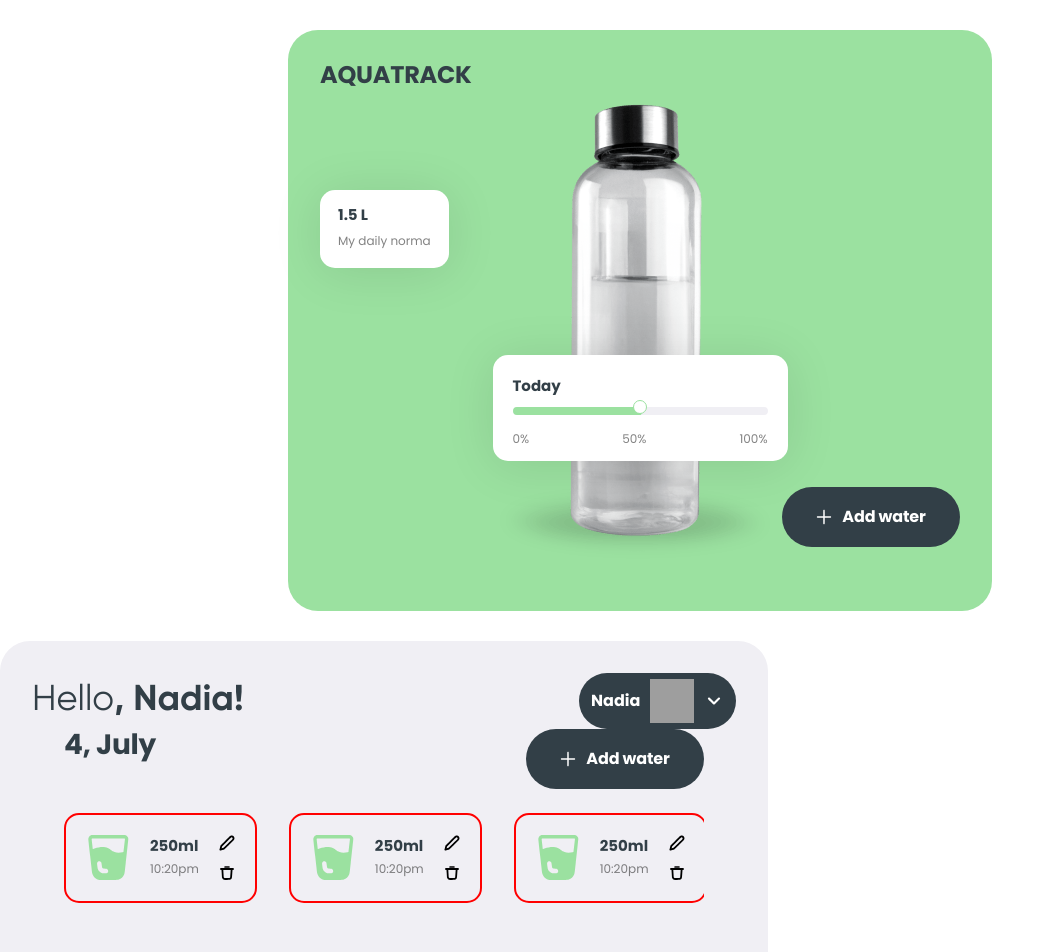
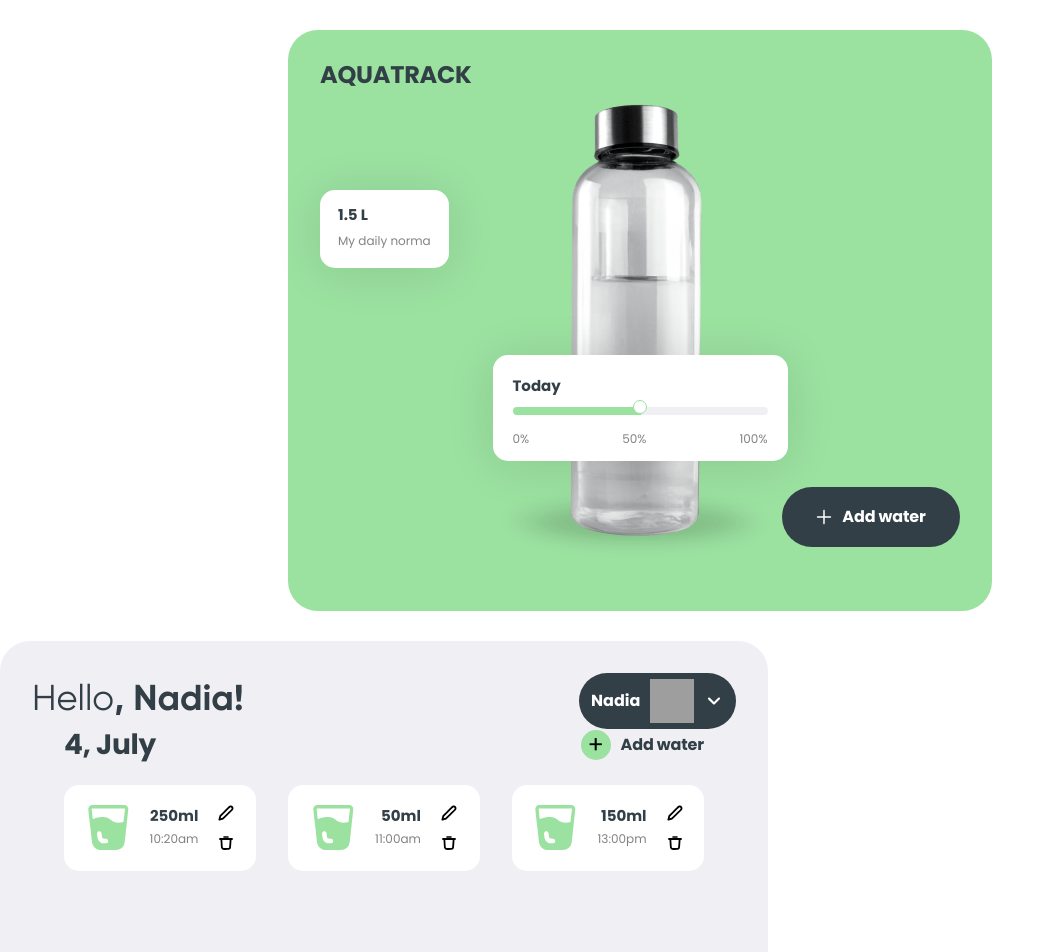
Before and after one commit to xssayy/aquatrack-frontend, a React (Create React App) app: page /aquatrack-frontend/tracker in a window 1280 px wide. Shown: the top 952 px of the page, without its empty margins (0-1055 px from the left). Built offline with nearby package versions, Linux system fonts and the light colour scheme; grey boxes are pictures that could not be loaded.

Commit message:
scroll&css

```diff
--- /dev/null
+++ b/src/components/AddWaterDailyBtn/AddWaterDailyBtn.jsx
@@ -0,0 +1,36 @@
+import { useState } from "react";
+import ModalWindow from "components/ModalWindow/ModalWindow";
+import css from "./AddWaterDailyBtn.module.css"
+
+// import Icon from "components/shared/Icon";
+import WaterModal from "components/WaterModal/WaterModal";
+
+const AddWaterDailyBtn = () => {
+  const [modalIsOpen, setModalIsOpen] = useState(false);
+  const handleOpenModal = () => {
+    setModalIsOpen(true)
+  }
+
+  const handleCloseModal = () => {
+    setModalIsOpen(false);
+  };
+
+  return (
+    <div className={css.addBtn}>
+      <button className={css.btn} onClick={handleOpenModal}>
+        +
+        {/* <Icon id="settings" width="44" height="45" /> */}
+      </button>
+      <p className={css.text}>Add water</p>
+            {modalIsOpen && (
+        <ModalWindow onCloseModal={handleCloseModal} modalIsOpen={handleOpenModal}>
+          <WaterModal
+
+          />
+        </ModalWindow>
+      )}
+    </div>
+  );
+};
+
+export default AddWaterDailyBtn;
--- /dev/null
+++ b/src/components/AddWaterDailyBtn/AddWaterDailyBtn.module.css
@@ -0,0 +1,37 @@
+.addBtn {
+  display: flex;
+  align-items: center;
+
+}
+
+.btn {
+  display: flex;
+  justify-content: center;
+  align-items: center;
+  border: none;
+  width: 30px;
+  height: 30px;
+  border-radius: 50%;
+  background-color: #9be1a0;
+  transition: background-color 0.3s ease;
+  padding: 5px 10px;
+  margin-right: 10px;
+  font-weight: 100;
+  font-size: 24px;
+}
+
+.btn:hover, .btn:focus {
+  background-color: #323f47;
+  color: #fff;
+}
+
+.text {
+  font-family: "Poppins", sans-serif;
+font-weight: 700;
+font-size: 16px;
+
+line-height: 150%;
+letter-spacing: -0.01em;
+text-align: center;
+color: #323f47;
+}
--- a/src/components/ChooseDate/ChooseDate.module.css
+++ b/src/components/ChooseDate/ChooseDate.module.css
@@ -3,8 +3,7 @@
 font-weight: 700;
 font-size: 28px;
 
-line-height: 32px;
-line-height: 1.14286;
+line-height: 114%;
 letter-spacing: -0.01em;
 color: #323f47;
 }
--- a/src/components/DailyInfo/DailyInfo.jsx
+++ b/src/components/DailyInfo/DailyInfo.jsx
@@ -1,8 +1,8 @@
 
-import AddWaterBtn from "components/AddWaterBtn/AddWaterBtn";
 import ChooseDate from "components/ChooseDate/ChooseDate";
 import WaterList from "components/WaterList/WaterList";
 import css from "./DailyInfo.module.css"
+import AddWaterDailyBtn from "components/AddWaterDailyBtn/AddWaterDailyBtn";
 
 
 const DailyInfo = () => {
@@ -12,7 +12,7 @@ const DailyInfo = () => {
     <div className={css.container}>
       <div className={css.title}>
         <ChooseDate />
-        <AddWaterBtn />
+        <AddWaterDailyBtn />
       </div>
       <WaterList />
     </div>
--- a/src/components/DailyInfo/DailyInfo.module.css
+++ b/src/components/DailyInfo/DailyInfo.module.css
@@ -1,5 +1,4 @@
 .section {
-  /* outline: 2px solid rgb(21, 10, 172); */
   max-width: 375px;
   margin: 0 auto;
   padding-left: 20px;
@@ -7,20 +6,18 @@
 }
 
 .container {
-  /* outline: 2px solid red; */
   display: flex;
   flex-direction: column;
   align-items: center;
   width: 100%;
   max-width: 343px;
-  height: 160px;
+  min-height: 160px; /*!!!!*/
   margin: 0 auto;
   overflow-x: auto;
   /* overflow-y: hidden; */
 }
 
 .title {
-  /* outline: 2px solid green; */
   display: flex;
   justify-content: space-between;
   width: 100%;
@@ -37,7 +34,7 @@
   .container {
     width: 100%;
     max-width: 640px;
-    height: 174px;
+    min-height: 174px;  /*!!!!*/
   }
 
   .title {
@@ -55,7 +52,7 @@
   .container {
     width: 100%;
     max-width: 608px;
-    height: 174px;
+    min-height: 174px;  /*!!!!*/
   }
 
   .title {
--- a/src/components/WaterItem/WaterItem.jsx
+++ b/src/components/WaterItem/WaterItem.jsx
@@ -5,7 +5,7 @@ import { useState } from "react";
 import DeleteWaterModal from "components/DeleteWaterModal/DeleteWaterModal";
 import WaterModal from "components/WaterModal/WaterModal";
 
-const WaterItem = () => {
+const WaterItem = ({water}) => {
 
   const [isEditModalOpen, setIsEditModalOpen] = useState(false);
   const [isDeleteModalOpen, setIsDeleteModalOpen] = useState(false);
@@ -35,8 +35,8 @@ const WaterItem = () => {
         <p>{`${water.time}`}</p>
       </div> */}
       <div className={css.water}>
-        <p className={css.volume}>250ml</p>
-        <p className={css.time}>10:20pm</p>
+        <p className={css.volume}>{`${water.amount}ml`}</p>
+        <p className={css.time}>{`${water.time}`}</p>
       </div>
       <div className={css.edit}>
         <button onClick={handleEdit} className={css.btnEdit}><Icon id="edit" width="16" height="16"/></button>
--- a/src/components/WaterItem/WaterItem.module.css
+++ b/src/components/WaterItem/WaterItem.module.css
@@ -1,28 +1,29 @@
 .item {
 display: flex;
 align-items: center;
-justify-content: space-between;
-border: 2px solid red;
+justify-content: center;
+/* border: 2px solid red; */
+/* padding: 18px 14px; */
+background: #fff;
+
 gap: 10px;
-padding-left: 14px;
-padding-right: 14px;
-
 border-radius: 15px;
-/* width: 149px; */
+width: 149px;
 height: 74px
 }
 
 .water {
   display: flex;
   flex-direction: column;
-  align-items: flex-start;
+  align-items: flex-end;
+  gap: 6px;
 }
 
 .edit {
     display: flex;
   flex-direction: column;
   align-items: flex-start;
-  gap: 14px;
+  gap: 8px;
 }
 
 .volume {
@@ -30,8 +31,7 @@ font-family: "Poppins", sans-serif;
 font-weight: 700;
 font-size: 14px;
 
-line-height: 14px;
-line-height: 1;
+line-height: 100%;
 color: #323f47;
 }
 
@@ -40,8 +40,7 @@ font-family: "Poppins", sans-serif;
 font-weight: 400;
 font-size: 12px;
 
-line-height: 22px;
-line-height: 1.86667;
+line-height: 100%;
 color: rgba(47, 47, 47, 0.6);
 }
 
@@ -66,29 +65,25 @@ background-color: transparent;
 
   .item {
     gap: 20px;
-padding-left: 20px;
-padding-right: 20px;
-border-radius: 15px;
-/* width: 190px; */
-height: 86px;
+    width: 192px;
+    height: 86px;
+  }
+
+  .water {
+    gap: 0;
+  }
+  .edit {
+    gap: 14px;
   }
 
   .volume {
+    font-size: 15px;
+    line-height: 149%;
+  }
 
-    font-size: 15px;
-    line-height: 22px;
-    line-height: 1.49333;
-}
-
-.time {
-font-family: "Poppins", sans-serif;
-font-weight: 400;
-font-size: 12px;
-
-line-height: 22px;
-line-height: 1.86667;
-color: rgba(47, 47, 47, 0.6);
-}
+  .time {
+    line-height: 187%;
+  }
 
 .iconGlass {
 width: 44px;
@@ -104,8 +99,5 @@ height: 16px;
 }
 }
 @media screen and (min-width: 1440px) {
-.item {
-  /* width: 192px; */
-}
 
 }
--- a/src/components/WaterList/WaterList.jsx
+++ b/src/components/WaterList/WaterList.jsx
@@ -2,26 +2,33 @@
 import WaterItem from "components/WaterItem/WaterItem";
 import { useState } from "react";
 import css from "./WaterList.module.css"
+import PerfectScrollbar from 'react-perfect-scrollbar';
+import 'react-perfect-scrollbar/dist/css/styles.css';
+
 
 const WaterList = () => {
   const [waterData, setWaterData] = useState([]);
-// (state) => state.water.items;
+  // Mock data for testing scroll
+  const mockData = [
+    { id: 1, amount: '250', time: '10:20am' },
+    { id: 2, amount: '50', time: '11:00am' },
+    { id: 3, amount: '150', time: '13:00pm' },
+    { id: 4, amount: '300', time: '17:00pm' },
+  ];
 
   return (
-    <ul className={css.list}>
-      <WaterItem/>
-      <WaterItem/>
-      <WaterItem/>
-      {waterData.map((water) => {
+    <PerfectScrollbar className={css.scrollbar} >
+      <ul className={css.list}>
+        {mockData.map((water) => {
           return (
             <li key={water.id}>
               <WaterItem water={water} />
             </li>
           );
         })}
-    </ul>
+      </ul>
+    </PerfectScrollbar>
   );
 };
 
-
 export default WaterList;
--- a/src/components/WaterList/WaterList.module.css
+++ b/src/components/WaterList/WaterList.module.css
@@ -1,21 +1,26 @@
+.scrollbar {
+  max-width: 100%;
+  height: auto;
+  overflow-x: auto;
+  overflow-y: hidden;
+  white-space: nowrap;
+
+  margin-bottom: 40px;
+}
+
 .list {
   display: flex;
-  /* overflow: hidden; */
-  /* width: 100%; */
-width: 343px;
-  margin: 0 auto;
+  gap: 8px;
+  padding: 0;
+  margin: 0;
   margin-top: 24px;
   margin-bottom: 24px;
-  /* padding-left: 20px;
-  padding-right: 20px; */
-  gap: 8px;
 }
+
 
 @media screen and (min-width: 768px) {
   .list {
     width: 640px;
-    /* padding-left: 32px; */
-    /* padding-right: 32px; */
     gap: 32px;
   }
 }
```
Also changed, not shown: 1 other file (tests, documents, lock files or other folders).
